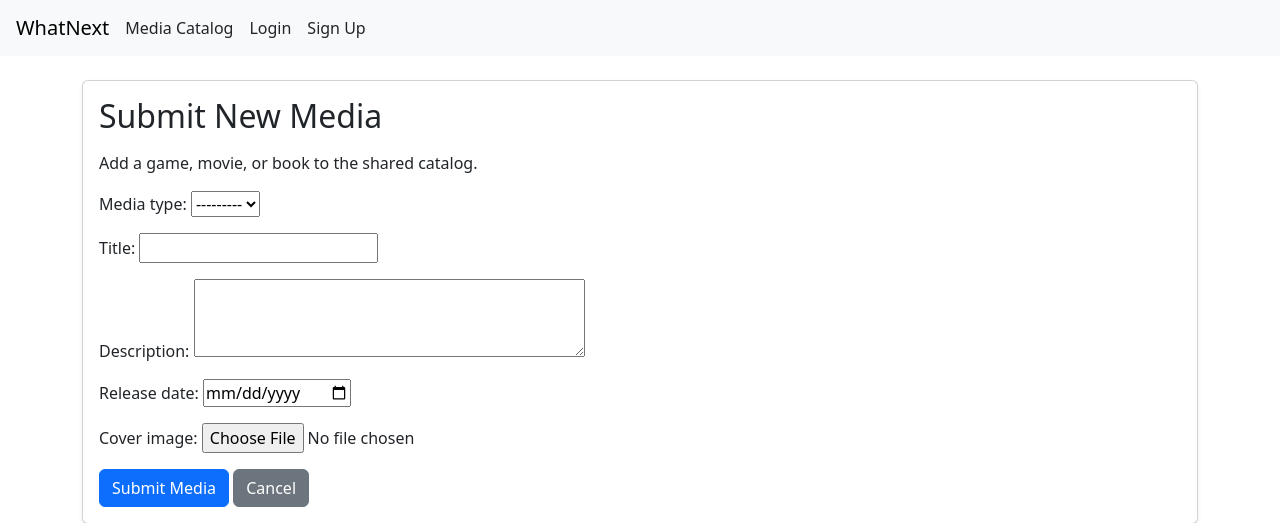
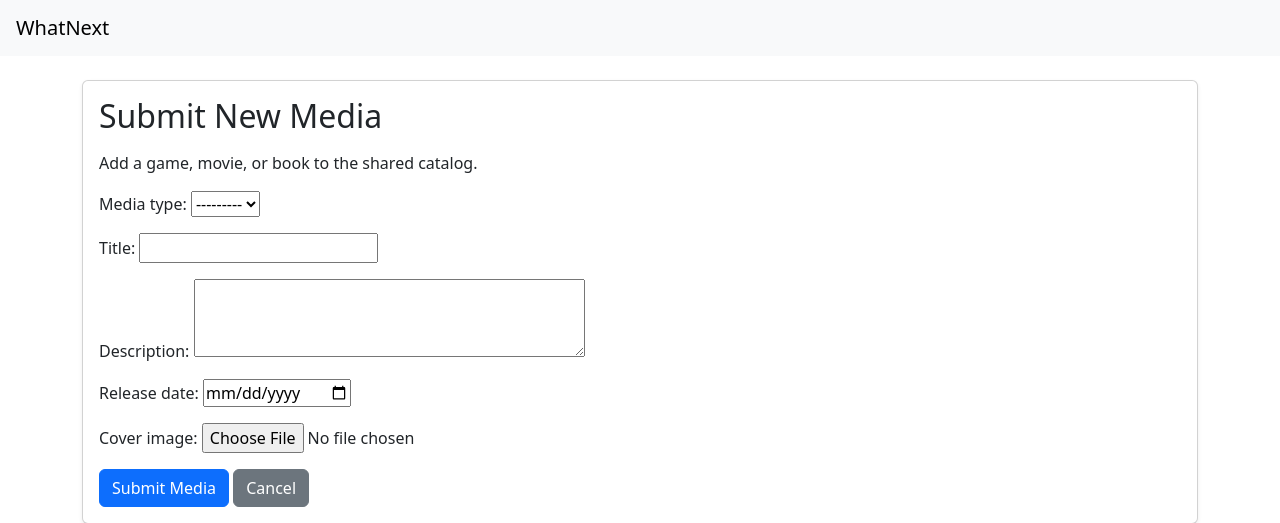
Before and after one commit to igitgud33/WhatNext-Boquia-Altair-G05, a Django app: page /catalog/add/ in a window 1280 px wide. Shown: the top 523 px of the page. Run offline with Django 5.2, Linux system fonts and the light colour scheme; data comes from the database, SQL or seed files in the repository; both versions use the stored data as it was after the commit.

Commit message:
fixed upper navbar for login/signup page and logged in page

```diff
--- a/whatnext/templates/base.html
+++ b/whatnext/templates/base.html
@@ -8,46 +8,25 @@
             rel="stylesheet">
     </head>
     <body>
+        {% if user.is_authenticated %}
+            <nav class="navbar navbar-expand-lg navbar-light bg-light px-3">
+                <a class="navbar-brand" href="{% url 'catalog:media_list' %}">WhatNext</a>
+                <span class="navbar-text me-3">Hello, {{ user.username }}!</span>
 
-        <nav class="navbar navbar-expand-lg navbar-light bg-light px-3">
-            <a class="navbar-brand" href="{% url 'catalog:media_list' %}">
-                WhatNext
-            </a>
-
-            {% if user.is_authenticated %}
-                <span class="navbar-text me-3">
-                    Hello, {{ user.username }}!
-                </span>
-
-                <a href="{% url 'catalog:media_list' %}" class="nav-link me-3">
-                    Media Catalog
-                </a>
-
-                <a href="{% url 'catalog:my_backlog' %}" class="nav-link me-3">
-                    My Backlog
-                </a>
+                <a href="{% url 'catalog:media_list' %}" class="nav-link me-3">Media Catalog</a>
+                <a href="{% url 'catalog:my_backlog' %}" class="nav-link me-3">My Backlog</a>
 
                 <form method="post" action="{% url 'logout' %}">
                     {% csrf_token %}
-                    <button type="submit" class="btn btn-outline-danger btn-sm">
-                        Log Out
-                    </button>
+                    <button type="submit" class="btn btn-outline-danger btn-sm">Log Out</button>
                 </form>
+            </nav>
             {% else %}
-                <a href="{% url 'catalog:media_list' %}" class="nav-link me-3">
-                    Media Catalog
-                </a>
-
-                <a href="{% url 'login' %}" class="nav-link me-3">
-                    Login
-                </a>
-
-                <a href="{% url 'signup' %}" class="nav-link">
-                    Sign Up
-                </a>
+                <nav class="navbar navbar-expand-lg navbar-light bg-light px-3">
+                    <a class="navbar-brand">WhatNext</a>
+                </nav>
             {% endif %}
         </nav>
-
         <main>
             {% if messages %}
                 {% for message in messages %}
```
Also changed, not shown: whatnext/db.sqlite3.
